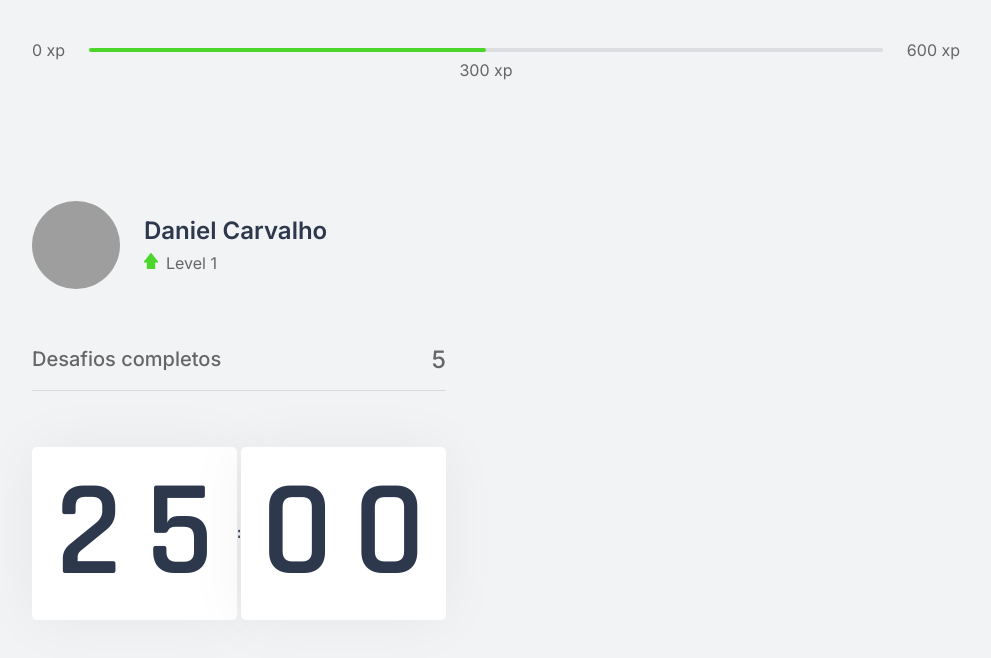
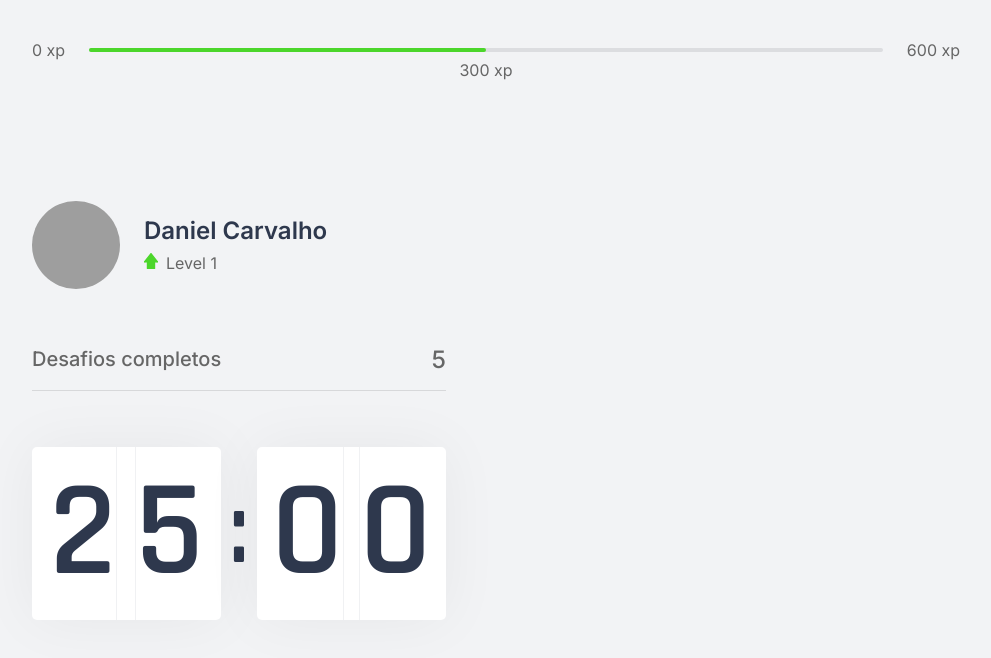
Before and after one commit to daniel30-07/weMove, a Next.js app: page / in a window 1280 px wide. Shown: the top 658 px of the page, without its empty margins (144-1135 px from the left). Built offline with nearby package versions, Linux system fonts and the light colour scheme; grey boxes are pictures that could not be loaded.

Commit message:
Add Countdown component

```diff
--- a/src/styles/components/Countdown.module.css
+++ b/src/styles/components/Countdown.module.css
@@ -17,3 +17,22 @@
   font-size: 8.5rem;
   text-align: center;
 }
+
+.countdownContainer > div span {
+  display: 1;
+}
+
+/* primeiro número dos minutos e primeiro número dos segundos */
+.countdownContainer > div span:first-child {
+  border-right: 1px solid #f0f1f3;
+}
+
+/* segundo número dos minutos e segundo número dos segundos */
+.countdownContainer > div span:last-child {
+  border-left: 1px solid #f0f1f3;
+}
+/* dois pontos */
+.countdownContainer > span {
+  font-size: 6.25rem;
+  margin: 0 0.5rem;
+}
```
